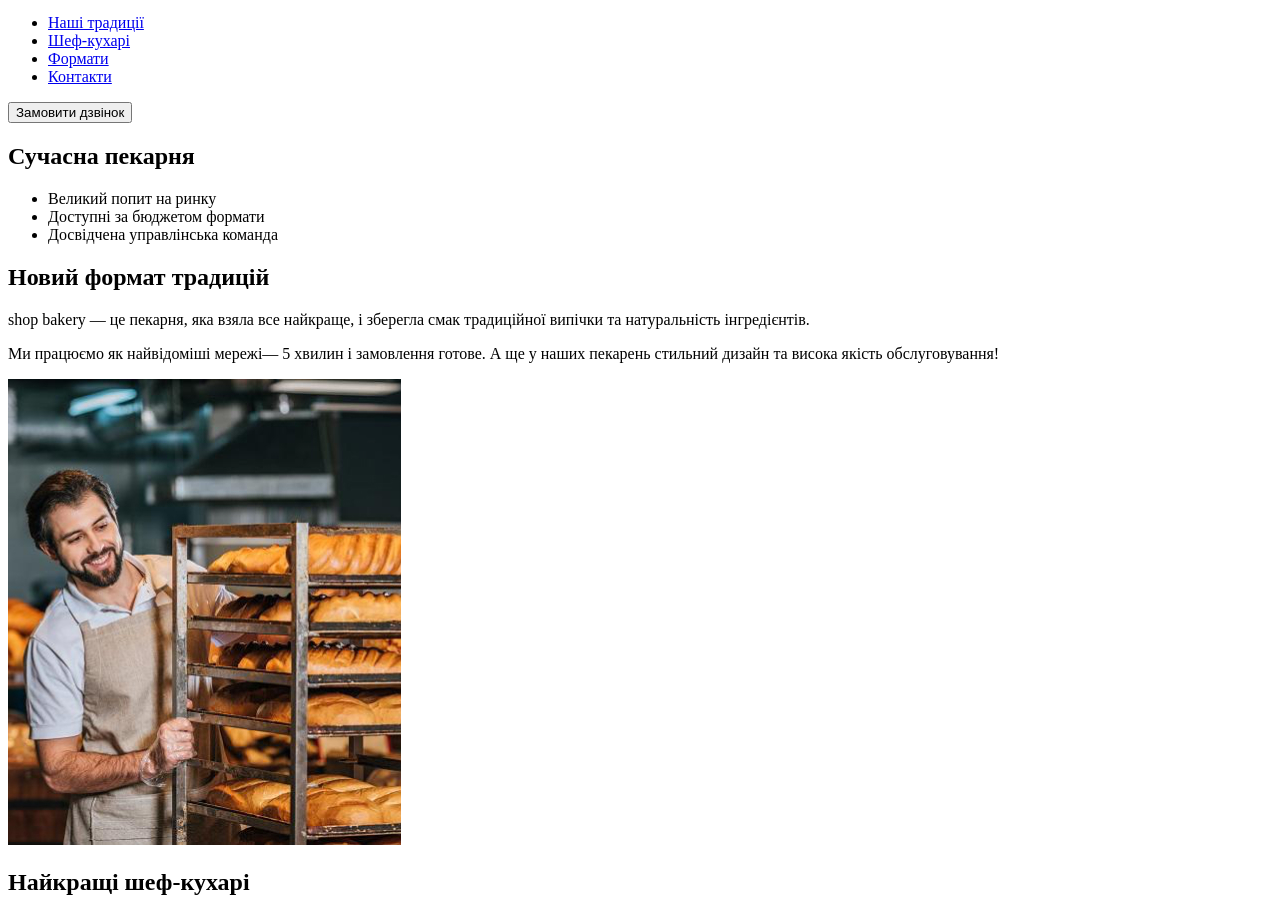
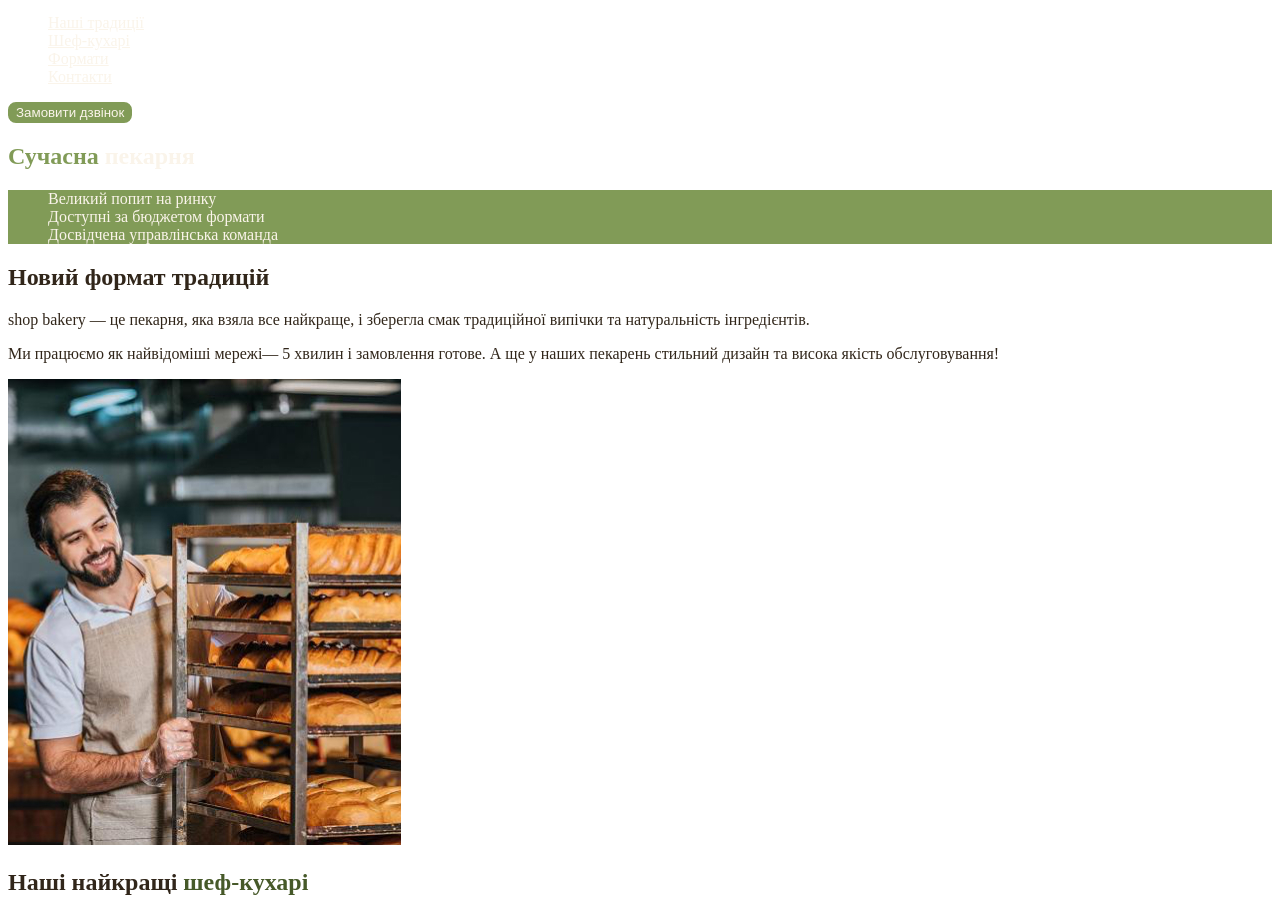
Before and after one commit to kolesnychek/genius-test, a plain HTML site: page index.html in a window 1280 px wide. Shown: the part 60-957 px from the top of the page. Drawn offline with Linux system fonts and the light colour scheme.

Commit message:
Add styles.css and css variables

```diff
--- /dev/null
+++ b/css/styles.css
@@ -0,0 +1,61 @@
+:root {
+  --color-brand-light: #819b57;
+  --color-brand-dark: #465929;
+  --color-primary-dark: #31261a;
+  --color-primary-light: #faf4ea;
+}
+
+/* Global */
+body {
+  color: var(--color-primary-dark);
+}
+/* inheritance body */
+
+ul {
+  list-style-type: none;
+}
+
+/* Button */
+.main-button {
+  color: var(--color-primary-light);
+  background-color: var(--color-brand-light);
+  border: 2px solid var(--color-brand-light);
+  border-radius: 8px;
+  cursor: pointer;
+}
+
+.main-button:hover {
+  color: var(--color-brand-dark);
+  background-color: transparent;
+}
+
+/* Link */
+.main-link {
+  color: var(--color-primary-light);
+}
+
+.main-link:hover {
+  color: var(--color-brand-light);
+}
+
+/* Hero section */
+.hero-title {
+  color: var(--color-primary-light);
+}
+
+.hero-title .accent {
+  color: var(--color-brand-light);
+}
+
+.advantages-list {
+  background-color: var(--color-brand-light);
+  color: var(--color-primary-light);
+}
+
+.section-title {
+  color: var(--color-primary-dark);
+}
+
+.section-title .accent {
+  color: var(--color-brand-dark);
+}
--- a/index.html
+++ b/index.html
@@ -4,33 +4,34 @@
     <meta charset="UTF-8" />
     <meta name="viewport" content="width=device-width, initial-scale=1.0" />
     <title>Сучасна пекарня</title>
+    <link rel="stylesheet" href="./css/styles.css"/>
   </head>
   <body>
     <header>
       <nav>
-        <a href="#">
-          <img src="./images/logo.svg" alt="Логотип сучасної пекарні"/>
+        <a href="./index.html">
+          <img src="./images/logo.svg" alt="Логотип сучасної пекарні" />
         </a>
         <ul>
-          <li><a href="#">Наші традиції</a></li>
-          <li><a href="#">Шеф-кухарі</a></li>
-          <li><a href="#">Формати</a></li>
-          <li><a href="#">Контакти</a></li>
+          <li><a class="main-link" href="#traditions-section">Наші традиції</a></li>
+          <li><a class="main-link" href="#chefs-section">Шеф-кухарі</a></li>
+          <li><a class="main-link" href="#formats-section">Формати</a></li>
+          <li><a class="main-link" href="#contact-section">Контакти</a></li>
         </ul>
       </nav>
-      <button type="button">Замовити дзвінок</button>
+      <button type="button" class="main-button">Замовити дзвінок</button>
     </header>
     <main>
       <section>
-        <h1>Сучасна пекарня</h1>
+        <h1 class="hero-title"><span class="accent">Сучасна</span> пекарня</h1>
       </section>
-      <section>
-        <ul>
+      <section id="traditions-section">
+        <ul class="advantages-list">
           <li>Великий попит на ринку</li>
           <li>Доступні за бюджетом формати</li>
           <li>Досвідчена управлінська команда</li>
         </ul>
-        <h2>Новий формат традицій</h2>
+        <h2 class="section-title">Новий формат традицій</h2>
         <p>
           <span>shop bakery</span> — це пекарня, яка взяла все найкраще, і
           зберегла смак традиційної випічки та натуральність інгредієнтів.
@@ -40,10 +41,13 @@
           <span>5 хвилин і замовлення готове.</span>
           А ще у наших пекарень стильний дизайн та висока якість обслуговування!
         </p>
-        <img src="./images/baker-man.jpg" alt="Чоловік пекар дивиться на батони із посмішкою"/>
+        <img
+          src="./images/baker-man.jpg"
+          alt="Чоловік пекар дивиться на батони із посмішкою"
+        />
       </section>
-      <section>
-        <h2>Найкращі шеф-кухарі</h2>
+      <section id="chefs-section">
+        <h2 class="section-title">Наші найкращі <span class="accent">шеф-кухарі</span></h2>
         <ul>
           <li>
             <article>
@@ -66,8 +70,8 @@
           </li>
         </ul>
       </section>
-      <section>
-        <h2>Формати</h2>
+      <section id="formats-section">
+        <h2 class="section-title">Формати</h2>
         <ul>
           <li>
             <article>
@@ -86,18 +90,26 @@
           </li>
         </ul>
       </section>
-      <section>
-        <h2>Приєднуйся до мережі пекарень</h2>
+      <section id="contact-section">
+        <h2 class="section-title">Приєднуйся до мережі пекарень</h2>
+        <iframe
+          src="https://www.google.com/maps/embed?pb=!1m18!1m12!1m3!1d2540.1640531314047!2d30.491233500000003!3d50.4566697!2m3!1f0!2f0!3f0!3m2!1i1024!2i768!4f13.1!3m3!1m2!1s0x40d4ce637bfe1717%3A0x5370c2254ad1b952!2sSichovykh%20Striltsiv%20St%2C%2054%2C%20Kyiv%2C%2002000!5e0!3m2!1sen!2sua!4v1701002074477!5m2!1sen!2sua"
+          width="603"
+          height="595"
+          allowfullscreen=""
+          loading="lazy"
+          referrerpolicy="no-referrer-when-downgrade">
+        </iframe>
       </section>
     </main>
     <footer>
       <nav>
         <a href="#">
-            <img src="./images/logo.svg" alt="Логотип сучасної пекарні"/>
+          <img src="./images/logo.svg" alt="Логотип сучасної пекарні" />
         </a>
         <ul>
-          <li><a href="#">Франшиза</a></li>
           <li><a href="#">Наші традиції</a></li>
+          <li><a href="#">Шеф-кухарі</a></li>
           <li><a href="#">Формати</a></li>
           <li><a href="#">Контакти</a></li>
         </ul>
@@ -110,22 +122,22 @@
           </li>
           <li>
             <a href="https://maps.app.goo.gl/xGmiZQGsuYZssMVt7" target="_blank">
-                Україна, м. Київ, вул. Січових Стрільців 54
+              Україна, м. Київ, вул. Січових Стрільців 54
             </a>
           </li>
           <li>
             <a href="#">
-                <!-- facebook icon -->
+              <!-- facebook icon -->
             </a>
           </li>
           <li>
             <a href="#">
-                <!-- instagram icon -->
+              <!-- instagram icon -->
             </a>
           </li>
         </ul>
         <a href="#" target="_blank">Політика конфіденційності</a>
-        <p>© 2022 Дані захищені</p>
+        <p>&copy; 2022 Дані захищені</p>
       </address>
     </footer>
   </body>
```
